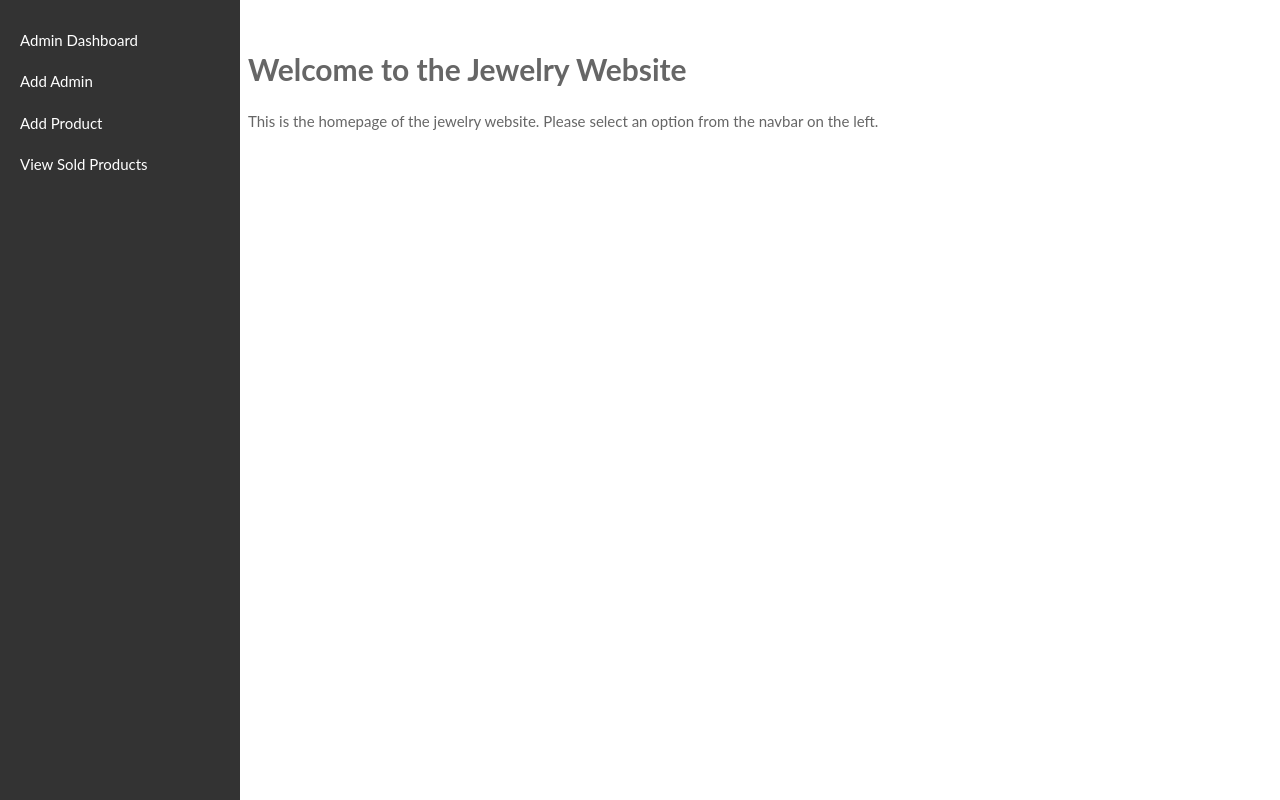
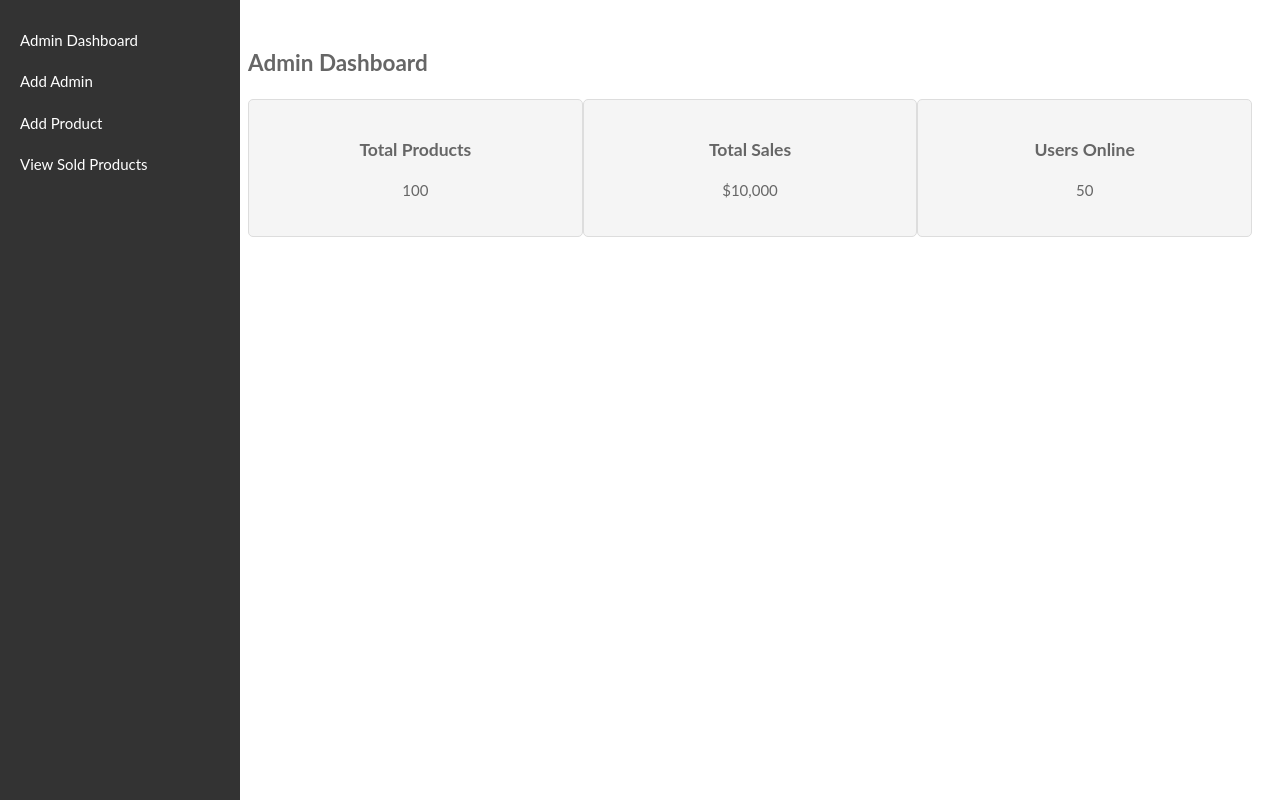
Before and after one commit to Magdy372/jewelary_project, a PHP site: page /admin.php in a window 1280 px wide. Run offline with PHP 8.4, Linux system fonts and the light colour scheme.

Commit message:
Added the dashboard

```diff
--- a/admin.php
+++ b/admin.php
@@ -16,10 +16,10 @@
         }
 
         body {
-    color: #666666;
-    font-family: 'Lato', sans-serif;
-    font-size: 15px;
-    line-height: 1.42857;
+            color: #666666;
+            font-family: 'Lato', sans-serif;
+            font-size: 15px;
+            line-height: 1.42857;
         }
 
         .navbar a {
@@ -33,6 +33,26 @@
             margin-left: 220px; /* Adjust based on your design */
             padding: 20px;
         }
+
+        .container {
+            width: 80%;
+            margin: 0 auto;
+        }
+
+        .stats {
+            display: flex;
+            justify-content: space-between;
+            margin: 20px 0;
+        }
+
+        .stat-box {
+            width: 30%;
+            padding: 20px;
+            background-color: #f5f5f5;
+            border: 1px solid #ddd;
+            border-radius: 5px;
+            text-align: center;
+        }
     </style>
 </head>
 <body>
@@ -44,10 +64,24 @@
         <a href="view_sold_products.php">View Sold Products</a>
     </div>
 
-    <div class="content">
-        <!-- Page content goes here -->
-        <h1>Welcome to the Jewelry Website</h1>
-        <p>This is the homepage of the jewelry website. Please select an option from the navbar on the left.</p>
+    <div class="content"> <!-- Adjusted the container to move the content to the right of the navbar -->
+        <h2>Admin Dashboard</h2>
+        <div class="stats">
+            <div class="stat-box">
+                <h3>Total Products</h3>
+                <p>100</p> <!-- Replace with actual product count -->
+            </div>
+
+            <div class="stat-box">
+                <h3>Total Sales</h3>
+                <p>$10,000</p> <!-- Replace with actual sales data -->
+            </div>
+
+            <div class="stat-box">
+                <h3>Users Online</h3>
+                <p>50</p> <!-- Replace with actual online user count -->
+            </div>
+        </div>
     </div>
 </body>
 </html>
```
